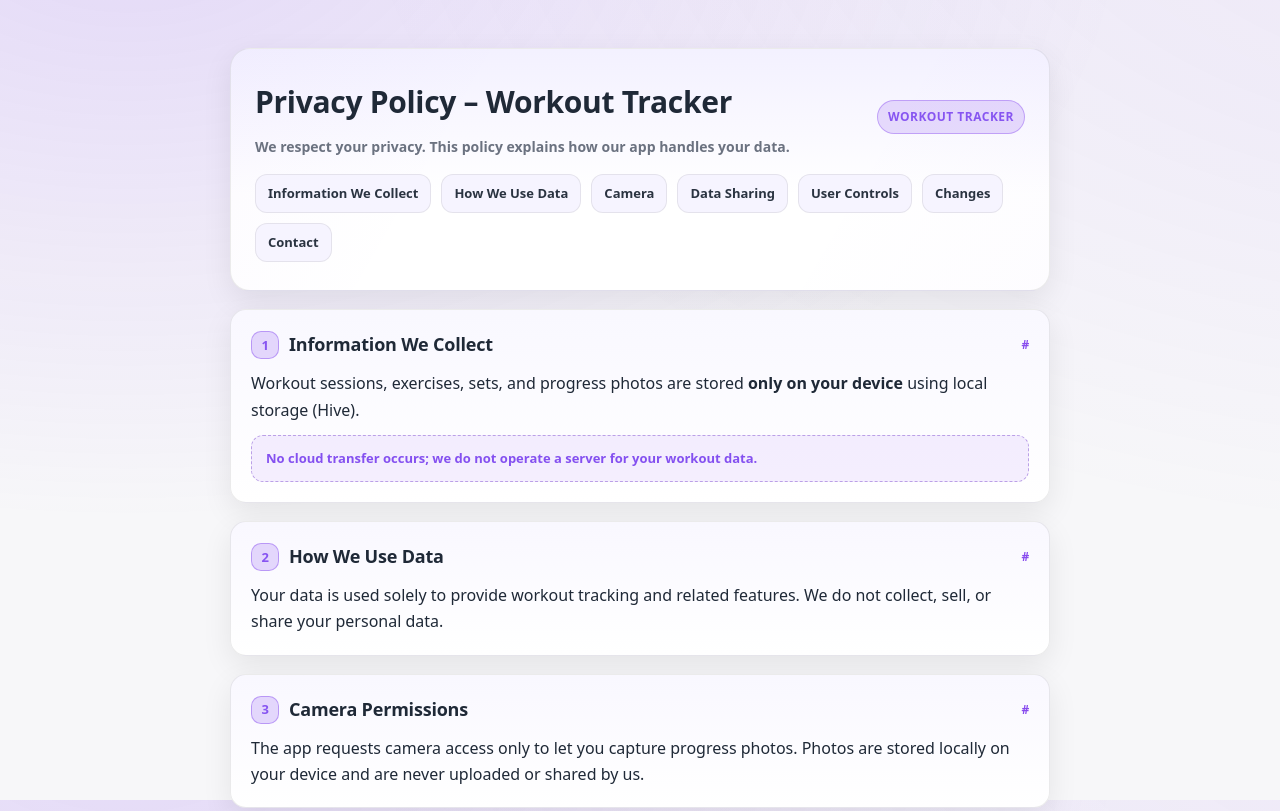
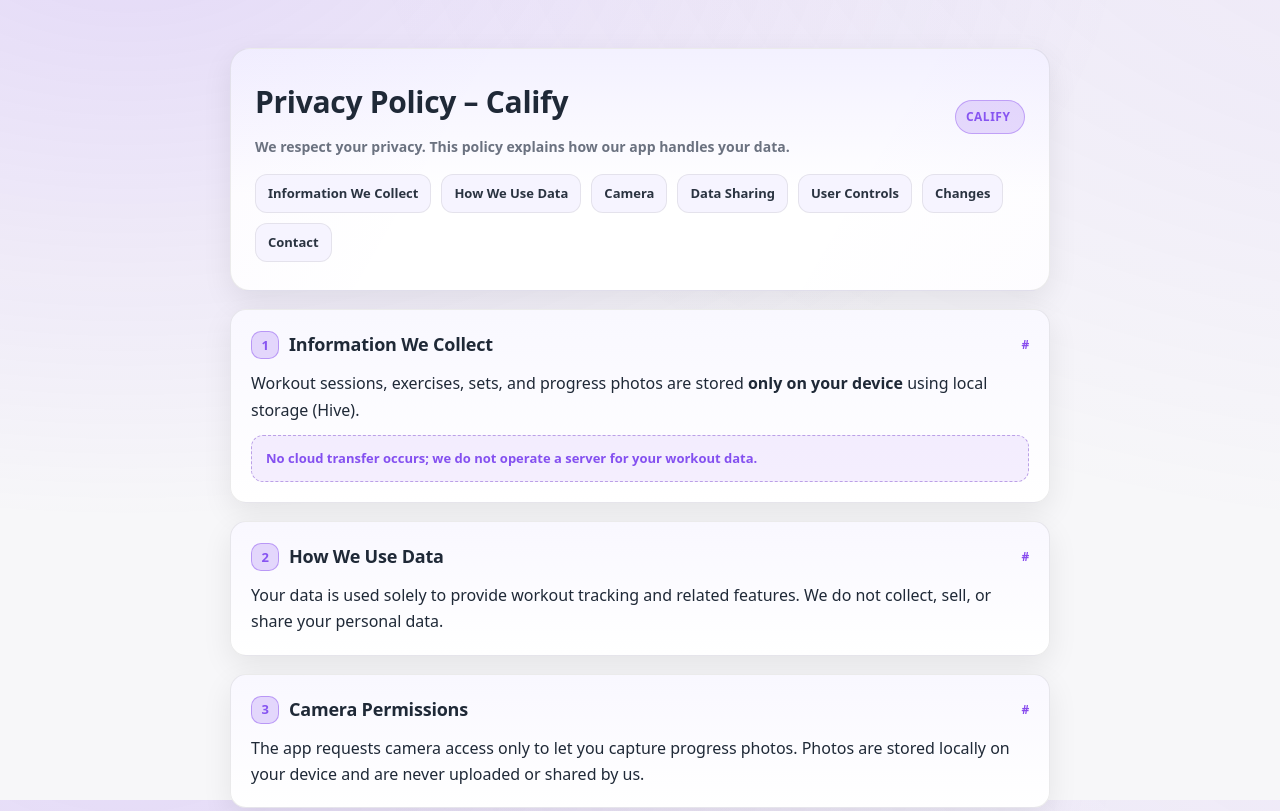
Before and after one commit to longdevsapps-web/privacy-policy, a plain HTML site: page index.html in a window 1280 px wide. Shown: the top 811 px of the page. Drawn offline with Linux system fonts and the light colour scheme.

Commit message:
Update index.html

```diff
--- a/index.html
+++ b/index.html
@@ -3,8 +3,8 @@
 <head>
   <meta charset="UTF-8" />
   <meta name="viewport" content="width=device-width,initial-scale=1" />
-  <title>Privacy Policy – CaliPro</title>
-  <meta name="description" content="Privacy Policy for CaliPro" />
+  <title>Privacy Policy – Calify</title>
+  <meta name="description" content="Privacy Policy for Calify" />
 
   <style>
     /* ======= Theme tokens ======= */
@@ -217,10 +217,10 @@
     <header class="hero">
       <div class="hero-top">
         <div>
-          <h1>Privacy Policy – Workout Tracker</h1>
+          <h1>Privacy Policy – Calify</h1>
           <p class="subtitle">We respect your privacy. This policy explains how our app handles your data.</p>
         </div>
-        <span class="badge">Workout&nbsp;Tracker</span>
+        <span class="badge">Calify&nbsp;</span>
       </div>
 
       <!-- Quick section nav -->
```
